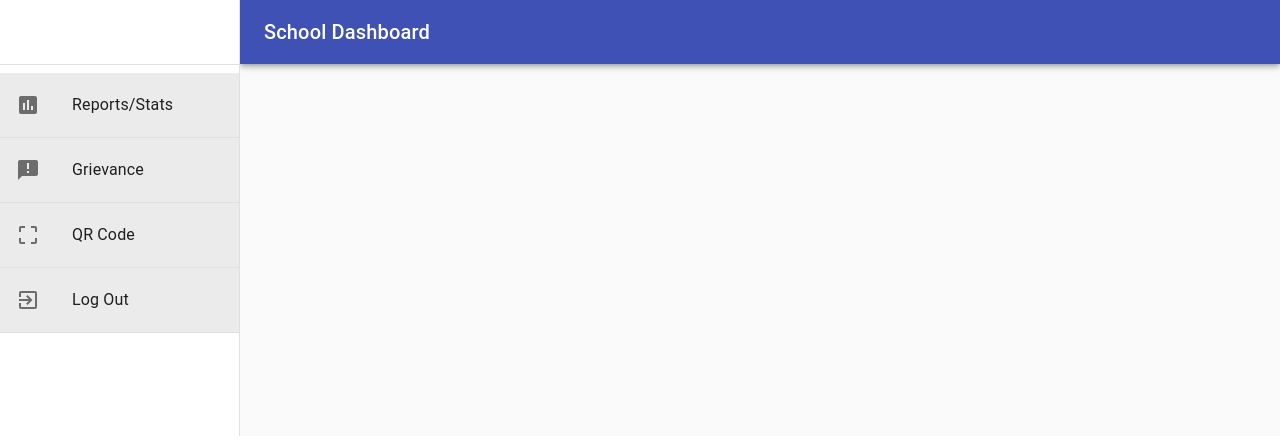
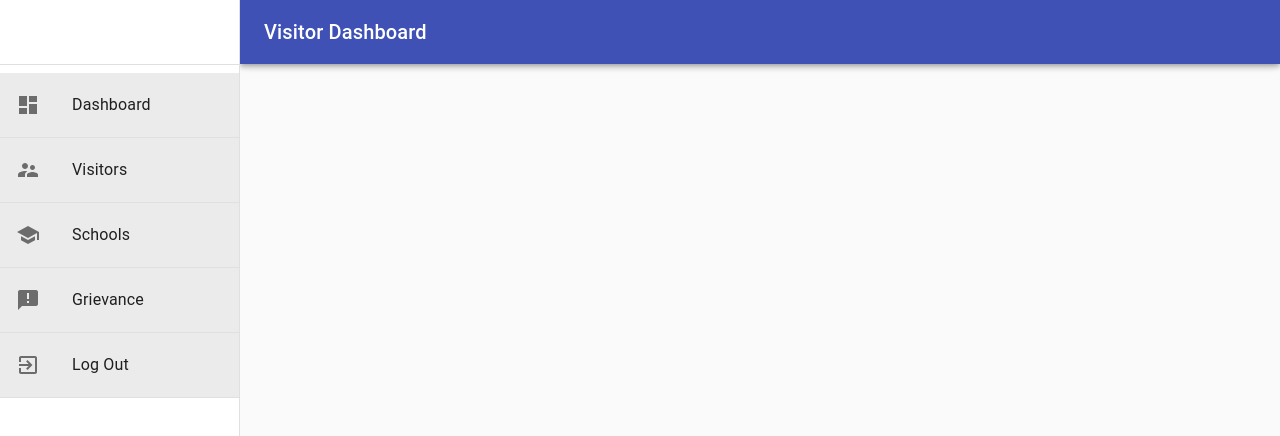
Before and after one commit to amrittheengineer/smart-india-hackathon-2020-web-portals, a React (Create React App) app: page / in a window 1280 px wide. Shown: the top 436 px of the page. Built offline with nearby package versions, Linux system fonts and the light colour scheme.

Commit message:
Added EOGrievencePage

```diff
--- a/src/App.js
+++ b/src/App.js
@@ -5,7 +5,7 @@ import SchoolPage from "./Pages/SchoolPage";
 function App() {
   return (
     <div>
-      <SchoolPage />
+      <EducationalOfficerPage />
     </div>
   );
 }
--- a/src/Components/QRcodeCard.js
+++ b/src/Components/QRcodeCard.js
@@ -2,10 +2,8 @@ import React from "react";
 import { makeStyles } from "@material-ui/core/styles";
 import Card from "@material-ui/core/Card";
 import CardActionArea from "@material-ui/core/CardActionArea";
-import CardActions from "@material-ui/core/CardActions";
 import CardContent from "@material-ui/core/CardContent";
 import CardMedia from "@material-ui/core/CardMedia";
-import Button from "@material-ui/core/Button";
 import Typography from "@material-ui/core/Typography";
 
 const useStyles = makeStyles({
--- /dev/null
+++ b/src/Pages/EOGrievencePage.js
@@ -0,0 +1,13 @@
+import React from "react";
+import GrievenceCard from "../Components/GrievenceCard";
+
+export default function EOGrievencePage() {
+    return (
+        <div>
+            <h2>List of Grievences from Schools:</h2>
+            <GrievenceCard />
+            <br />
+            <GrievenceCard />
+        </div>
+    );
+}
--- a/src/Pages/EducationalOfficerPage.js
+++ b/src/Pages/EducationalOfficerPage.js
@@ -16,6 +16,7 @@ import SchoolIcon from "@material-ui/icons/School";
 import AnnouncementIcon from "@material-ui/icons/Announcement";
 import ExitToAppIcon from "@material-ui/icons/ExitToApp";
 import SidebarItem from "../Components/SidebarItem";
+import EOGrievencePage from "./EOGrievencePage";
 
 const drawerWidth = 240;
 
@@ -150,6 +151,7 @@ function ResponsiveDrawer(props) {
       </nav>
       <main className={classes.content}>
         <div className={classes.toolbar} />
+        {/*<EOGrievencePage />*/}
       </main>
     </div>
   );
--- a/src/Pages/SchoolPage.js
+++ b/src/Pages/SchoolPage.js
@@ -149,8 +149,8 @@ function ResponsiveDrawer(props) {
       <main className={classes.content}>
         <div className={classes.toolbar} />
           {/*Uncomment below to view the page,Router should be used here*/}
+          {/*<SchoolReportPage />*/}
           {/*<SchoolGrievencePage />*/}
-          {/*<SchoolReportPage />*/}
           {/*<SchoolQRcodePage />*/}
       </main>
     </div>
--- a/src/Pages/SchoolQRcodePage.js
+++ b/src/Pages/SchoolQRcodePage.js
@@ -1,7 +1,7 @@
 import React from "react";
 import QRcodeCard from "../Components/QRcodeCard";
 
-export default function SchoolGrievencePage() {
+export default function SchoolQRcodePage() {
     return (
         <div>
             <h2>Show this QR code to the Visitor</h2>
--- a/src/Pages/SchoolReportPage.js
+++ b/src/Pages/SchoolReportPage.js
@@ -2,7 +2,7 @@ import React from "react";
 import InaccurateReportButton from "../Components/InaccurateReportButton";
 import VisitCard from "../Components/VisitCard";
 
-export default function SchoolGrievencePage() {
+export default function SchoolReportPage() {
     return (
         <div>
             <InaccurateReportButton />
```
